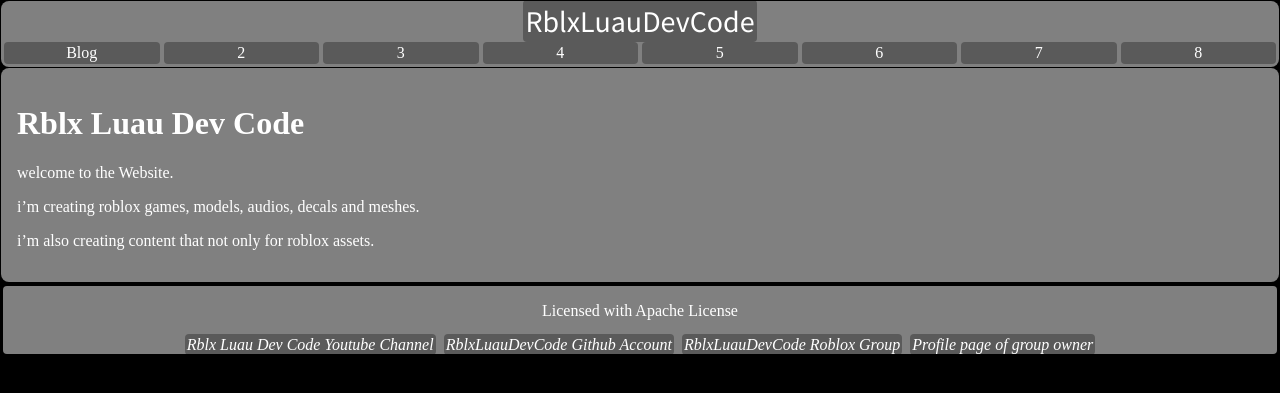
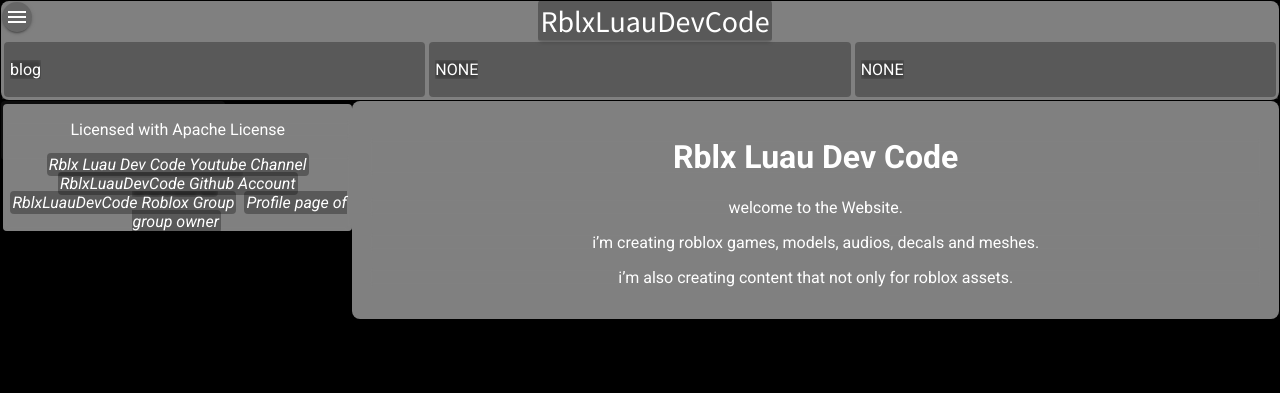
Before and after one commit to RblxLuauDevCode/rblxluaudevcode.github.io, a Jekyll site: the page built from index.md, in a window 1280 px wide. Shown: the top 393 px of the page. Built offline with Jekyll 4.4.1, drawn with Linux system fonts in a browser that asks for light colours; our own code applies the rules of GitHub Pages for plain Markdown files; a script that is not in the unit is left out.

Commit message:
v1.1.0 new features and bug fix on 2days

```diff
--- a/_includes/head.html
+++ b/_includes/head.html
@@ -1,5 +1,7 @@
 <title>{{ site.html.head.title }}</title>
 {% include hset.html %}
+<link rel="stylesheet" href="https://fonts.googleapis.com/css2?family=Material+Symbols+Outlined:opsz,wght,FILL,GRAD@20..48,100..700,0..1,-50..200" />
+
 <script src="https://cdnjs.cloudflare.com/ajax/libs/jquery/3.6.1/jquery.min.js" integrity="sha512-aVKKRRi/Q/YV+4mjoKBsE4x3H+BkegoM/em46NNlCqNTmUYADjBbeNefNxYV7giUp0VxICtqdrbqU7iVaeZNXA==" crossorigin="anonymous" referrerpolicy="no-referrer"></script>
 <script src="https://cdnjs.cloudflare.com/ajax/libs/three.js/0.144.0/three.min.js" integrity="sha512-a+99cBAt+ou5bThiz5wJeuvXSrZVqZctMU5L8MWaLEc3PB+DPWMK3UycRong0zWYyhavY8HT0YyB/jtJD1S/yQ==" crossorigin="anonymous" referrerpolicy="no-referrer"></script>
 <script src="/assets/icondetect.js"></script>
--- a/_layouts/default.html
+++ b/_layouts/default.html
@@ -7,20 +7,25 @@
         <div class="wrapper">
             <header class="header">
               <a href="{{ site.links.base_url }}">RblxLuauDevCode</a>
+              <button type="button" class="menuicon box-shao material-symbols-outlined">menu</button>
               <nav>
-                <a href="{{ site.links.blog }}" class="">Blog</a>
-                <a href="/">2</a>
-                <a href="/">3</a>
-                <a href="/">4</a>
-                <a href="/">5</a>
-                <a href="/">6</a>
-                <a href="/">7</a>
-                <a href="/">8</a>
+                <a href="https://rblxluaudevcode.hateblo.jp" class="loadIcon">
+                    <p>blog</p>
+                </a>
+                <a href="" class="loadIcon">
+                    <p>NONE</p>
+                </a>
+                <a href="" class="loadIcon">
+                    <p>NONE</p>
+                </a>
               </nav>
             </header>
             <main class="appmain">
                 {{ content }}
             </main>
+            <aside class="aside">
+                <p>this section is in-development.</p>
+            </aside>
             <footer class="footer">
                 <p>Licensed with Apache License</p>
                 <address>
--- a/assets/DevCodeStyle.css
+++ b/assets/DevCodeStyle.css
@@ -1,28 +1,77 @@
+/* please import fira code, animate.css and hover.css first from codepen settings */
+
 /* Import Begin */
-@import url('https://fonts.googleapis.com/css2?family=Montserrat:ital,wght@0,200;0,300;0,400;0,600;0,800;0,900;1,300;1,400&family=Roboto:ital,wght@0,300;0,400;0,700;1,400&family=Source+Sans+Pro:ital,wght@0,300;0,400;0,600;0,700;1,400&display=swap');
+@import url("https://fonts.googleapis.com/css2?family=Montserrat:ital,wght@0,200;0,300;0,400;0,600;0,800;0,900;1,300;1,400&family=Roboto:ital,wght@0,300;0,400;0,700;1,400&family=Source+Sans+Pro:ital,wght@0,300;0,400;0,600;0,700;1,400&display=swap");
 /* Import End */
+
+* {
+	backdrop-filter: blur(2px);
+}
+
+/* set Variavle or thing */
+
+/* :root {hello} */
+
+/* ripple Class Begin */
+
+.matRoundButton {
+	border-radius: 6px;
+	background: #6eb9f7;
+}
+
+.b-withRipple {
+	transition: background 0.8s;
+}
+
+.b-withRipple:hover {
+	background: #47a7f5 radial-gradient(circle, transparent 1%, #47a7f5 1%)
+		center/15000%;
+}
+
+/* ripple Class End */
+
+/* some css begin */
+
+
+.sticky {
+	position: sticky;
+}
+
+.box-shao {
+	box-shadow: 0 3px 1px -2px rgba(0, 0, 0, 0.2), 0 2px 2px 0 rgba(0, 0, 0, 0.14),
+		0 1px 5px 0 rgba(0, 0, 0, 0.12);
+}
+/**/
+/* some css end */
 
 img {
 	width: 250px;
 	border-radius: 6px;
-  border: solid rgba(0,0,0,0.1) 5px;
+	border: solid rgba(0, 0, 0, 0.1) 5px;
 }
 
 body {
 	margin: 1px;
 	color: white;
 
+	font-family: "Roboto", sans-serif;
+
 	background: black;
 }
 
 .appmain {
+	float: right;
 	background: grey;
 	margin: 0;
 	padding: 16px;
 	border-radius: 8px;
+	position: relative;
+	text-align: center;
+	width: 70%;
 }
 
 .header {
+	z-index: 1;
 	background: grey;
 	margin: 0px 0px 1px 0px;
 	border-radius: 8px;
@@ -36,18 +85,24 @@ body {
 	overflow: hidden;
 }
 .headertext:hover {
-
 	animation: textflashing 0.3s ease-in-out infinite;
 }
 
-
 .header > a {
-  font-family: 'Source Sans Pro', sans-serif;
+	font-family: "Source Sans Pro", sans-serif;
 	font-size: 30px;
 	margin: 0;
 }
 nav {
 	display: flex;
+}
+
+a > p {
+	width: auto;
+	margin: none;
+	margin-left: 4px;
+	text-align: left;
+	float: left;
 }
 
 a {
@@ -59,6 +114,15 @@ a {
 	border-radius: 4px;
 	margin: 2px;
 	flex: 1;
+	text-align: center;
+}
+
+a > img {
+	float: left;
+	width: 16px;
+	position: relative;
+	top: 0.8em;
+	backdrop-filter: blur(1px);
 }
 
 a:hover {
@@ -67,7 +131,6 @@ a:hover {
 }
 
 @keyframes textflashing {
-
 	0%,
 	100% {
 		color: green;
@@ -79,7 +142,6 @@ a:hover {
 }
 
 @keyframes linkflashing {
-
 	0%,
 	100% {
 		background: green;
@@ -102,24 +164,55 @@ details {
 }
 
 ul {
-    background-image: linear-gradient(90deg,
+	background-image: linear-gradient(
+		90deg,
 		hsl(192deg 100% 27%) 17%,
 		hsl(209deg 100% 29%) 64%,
 		hsl(225deg 100% 30%) 83%,
-            hsl(242deg 100% 31%) 100%);
+		hsl(242deg 100% 31%) 100%
+	);
 	border-radius: 8px;
 	margin: 2px;
 }
 
 li {
 	list-style: square inside;
-    background-image: linear-gradient(90deg,
+	background-image: linear-gradient(
+		90deg,
 		hsl(116deg 100% 34%) 17%,
 		hsl(120deg 84% 42%) 64%,
 		hsl(123deg 77% 52%) 83%,
-            hsl(127deg 100% 63%) 100%);
+		hsl(127deg 100% 63%) 100%
+	);
 	border-radius: 5px;
 	margin: 2px;
+}
+.material-symbols-outlined {
+	background: none;
+	margin: auto;
+	text-align: center;
+	height: auto;
+	width: auto;
+	backdrop-filter: none;
+	color: white;
+}
+.menuicon {
+	float: left;
+	background: rgba(0,0,0,0.2);
+	border: none;
+	width: 30px;
+	height: 30px;
+	border-radius: 50%;
+	display: flex;
+	align-items: center;
+	justify-content: center;
+	transition: all 0.1s ease-out;
+}
+.menuicon:active {
+	background: rgba(0,100,0,0.2);
+}
+.menuicon:hover {
+	background: rgba(100,100,100,0.2);
 }
 footer {
 	background: grey;
@@ -129,3 +222,121 @@ footer {
 	text-align: center;
 	overflow: hidden;
 }
+.clear {
+	clear: both;
+}
+
+.aside {
+	position: absolute;
+	opacity: 0.1;
+	float: left;
+	overflow-wrap: break-word;
+	padding: 4px;
+	border-radius: 4px;
+	background: grey;
+}
+
+/* EButton */
+.eb {
+    position: relative;
+    display: inline-block;
+    box-sizing: border-box;
+    border: none;
+    border-radius: 4px;
+    padding: 0 16px;
+    min-width: 64px;
+    height: 36px;
+    vertical-align: middle;
+    text-align: center;
+    text-overflow: ellipsis;
+    text-transform: uppercase;
+    color: rgb(var(--pure-material-onprimary-rgb, 255, 255, 255));
+    background-color: rgb(var(--pure-material-primary-rgb, 33, 150, 243));
+    box-shadow: 0 3px 1px -2px rgba(0, 0, 0, 0.2), 0 2px 2px 0 rgba(0, 0, 0, 0.14), 0 1px 5px 0 rgba(0, 0, 0, 0.12);
+    font-family: var(--pure-material-font, "Roboto", "Segoe UI", BlinkMacSystemFont, system-ui, -apple-system);
+    font-size: 14px;
+    font-weight: 500;
+    line-height: 36px;
+    overflow: hidden;
+    outline: none;
+    cursor: pointer;
+    transition: box-shadow 0.2s;
+}
+
+.eb::-moz-focus-inner {
+    border: none;
+}
+
+/* Overlay */
+.eb::before {
+    content: "";
+    position: absolute;
+    top: 0;
+    bottom: 0;
+    left: 0;
+    right: 0;
+    background-color: rgb(var(--pure-material-onprimary-rgb, 255, 255, 255));
+    opacity: 0;
+    transition: opacity 0.2s;
+}
+
+/* Ripple */
+.eb::after {
+    content: "";
+    position: absolute;
+    left: 50%;
+    top: 50%;
+    border-radius: 50%;
+    padding: 50%;
+    width: 32px; /* Safari */
+    height: 32px; /* Safari */
+    background-color: rgb(var(--pure-material-onprimary-rgb, 255, 255, 255));
+    opacity: 0;
+    transform: translate(-50%, -50%) scale(1);
+    transition: opacity 1s, transform 0.5s;
+}
+
+/* Hover, Focus */
+.eb:hover,
+.eb:focus {
+    box-shadow: 0 2px 4px -1px rgba(0, 0, 0, 0.2), 0 4px 5px 0 rgba(0, 0, 0, 0.14), 0 1px 10px 0 rgba(0, 0, 0, 0.12);
+}
+
+.eb:hover::before {
+    opacity: 0.08;
+}
+
+.eb:focus::before {
+    opacity: 0.24;
+}
+
+.eb:hover:focus::before {
+    opacity: 0.3;
+}
+
+/* Active */
+.eb:active {
+    box-shadow: 0 5px 5px -3px rgba(0, 0, 0, 0.2), 0 8px 10px 1px rgba(0, 0, 0, 0.14), 0 3px 14px 2px rgba(0, 0, 0, 0.12);
+}
+
+.eb:active::after {
+    opacity: 0.32;
+    transform: translate(-50%, -50%) scale(0);
+    transition: transform 0s;
+}
+
+/* Disabled */
+.eb:disabled {
+    color: rgba(var(--pure-material-onsurface-rgb, 0, 0, 0), 0.38);
+    background-color: rgba(var(--pure-material-onsurface-rgb, 0, 0, 0), 0.12);
+    box-shadow: none;
+    cursor: initial;
+}
+
+.eb:disabled::before {
+    opacity: 0;
+}
+
+.eb:disabled::after {
+    opacity: 0;
+}
--- a/assets/icondetect.js
+++ b/assets/icondetect.js
@@ -1,9 +1,15 @@
+// please import jQuery and three.js first from codepen settings
+// or this will doexist not working and will handle into error.
+
+// iconDetect.js
 function getFavicon() {
-    var item = $('a.link_has_favicon');
-    item.each(function() {
-        var faviconUrl = $(this).attr('href');
-        $(this).prepend('<img src="http://www.google.com/s2/favicons?domain=' + faviconUrl + '">')
-    });
+	var item = $("a.loadIcon");
+	item.each(function () {
+		var faviconUrl = $(this).attr("href");
+		$(this).prepend(
+			'<img src="https://www.google.com/s2/favicons?domain=' + faviconUrl + '">'
+		);
+	});
 }
 
-getFavicon()
+getFavicon();
```
Lines whose indentation alone changed are shown as unchanged.
